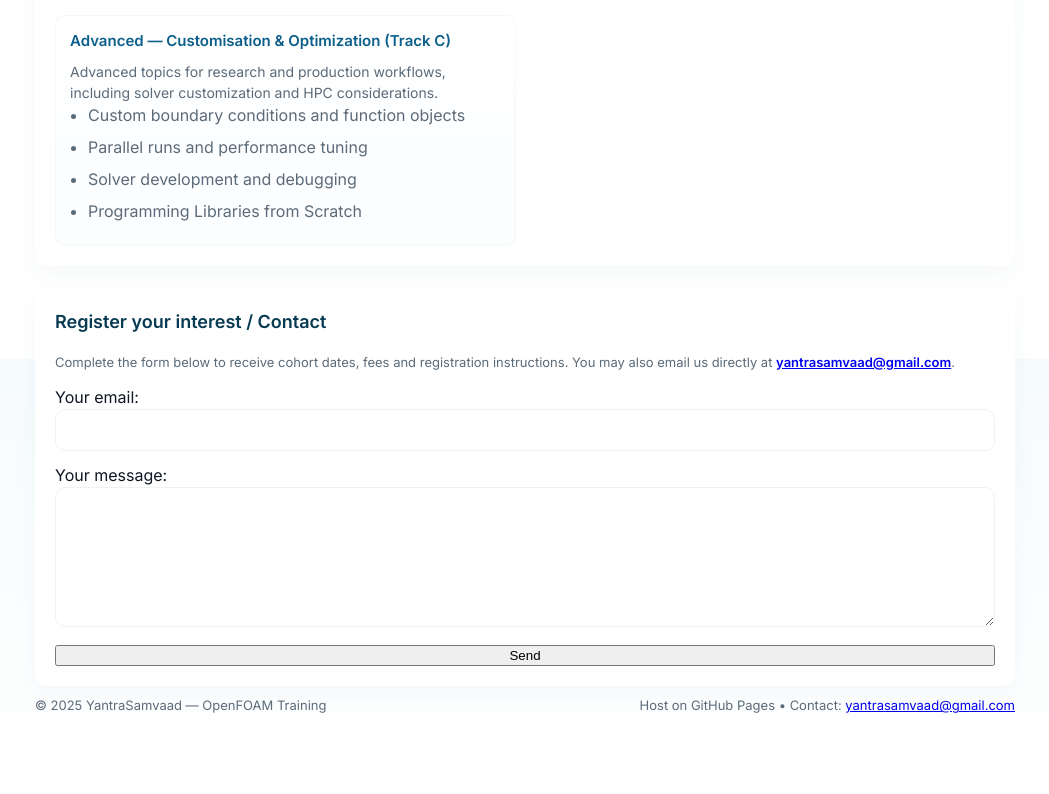
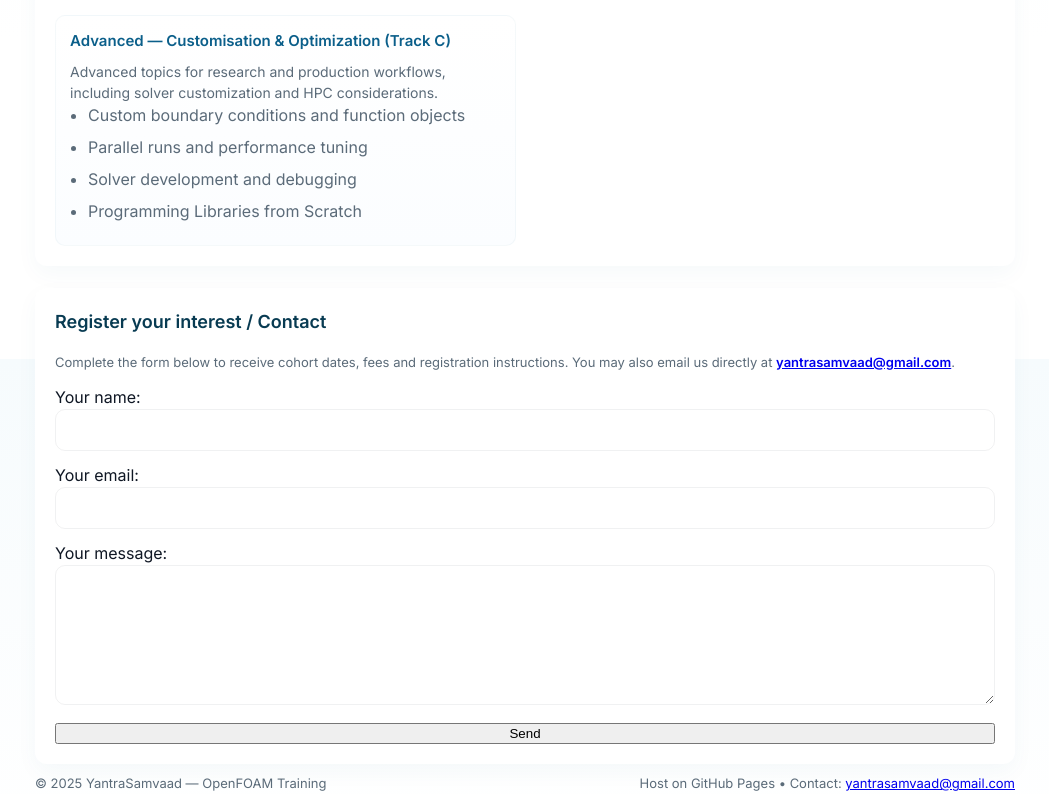
Before and after one commit to yantrasamvaad/yantrasamvaad, a plain HTML site: page index.html in a window 1280 px wide. Shown: the part 1241-2035 px from the top of the page, without its empty margins (115-1164 px from the left). Before the commit the page ends 1957 px from the top, so only its background shows below. Drawn offline with Linux system fonts and the light colour scheme.

Commit message:
Add name input field to the form

```diff
--- a/index.html
+++ b/index.html
@@ -117,6 +117,10 @@
   method="POST"
 >
   <label>
+    Your name:
+    <input type="text" name="name">
+  </label>
+  <label>
     Your email:
     <input type="email" name="email">
   </label>
```
